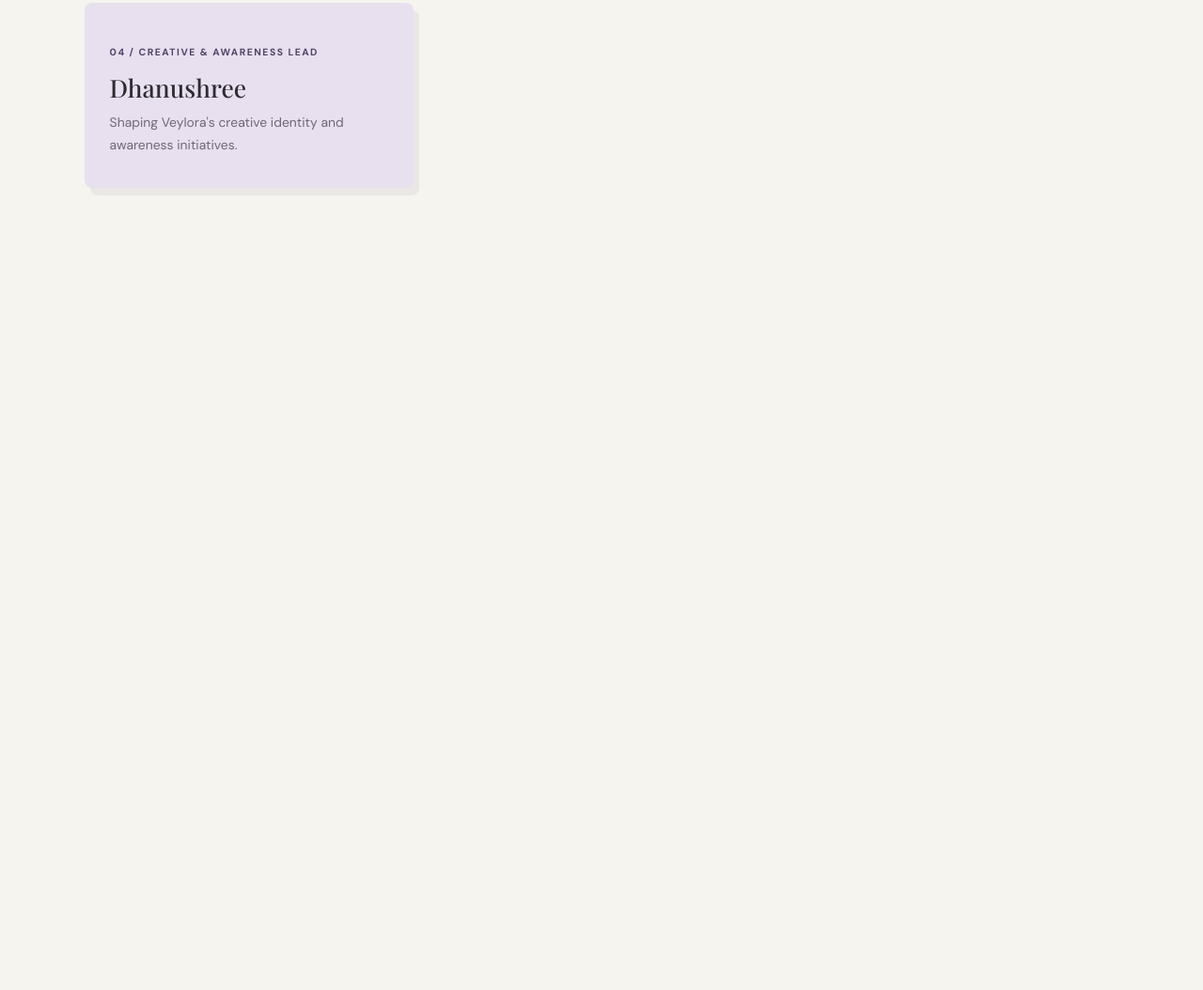
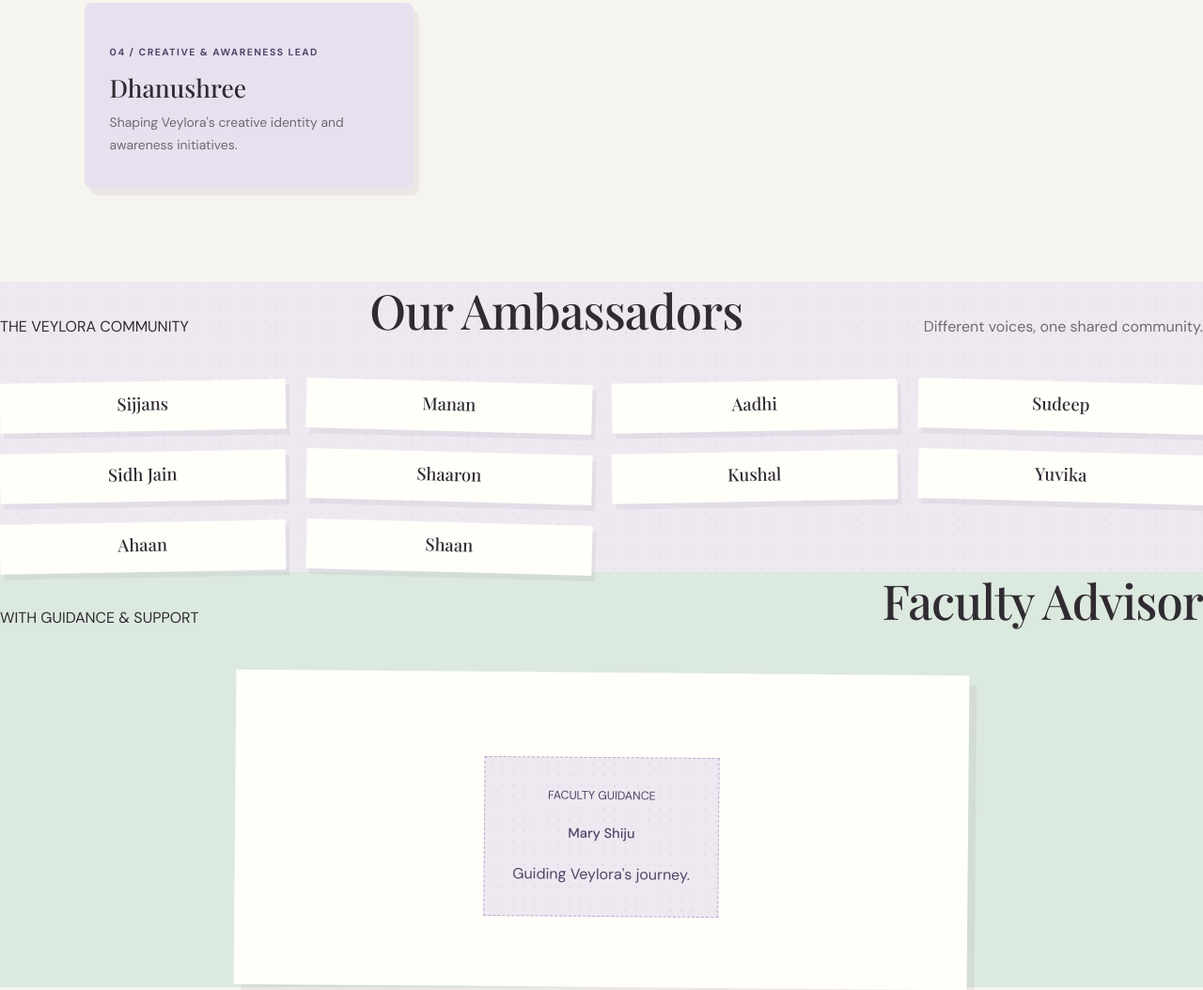
Before and after one commit to dhanushree6369-bot/VEYLORA-REIMAGINED, a plain HTML site: page our-people.html in a window 1280 px wide. Shown: the part 1198-2252 px from the top of the page at 94% size. Before the commit the page ends 1498 px from the top, so only its background shows below. Drawn offline with nearby package versions, Linux system fonts and the light colour scheme; a web font is replaced by a local one.

Commit message:
Update our-people.html

```diff
--- a/our-people.html
+++ b/our-people.html
@@ -109,3 +109,41 @@
 
 </div>
 </section>
+
+<section class="ambassador-section" id="ambassadors">
+  <div class="team-heading">
+    <span class="section-kicker">THE VEYLORA COMMUNITY</span>
+    <h2>Our Ambassadors</h2>
+    <p>Different voices, one shared community.</p>
+  </div>
+
+  <div class="ambassador-grid">
+
+    <div class="ambassador-card"><h3>Sijjans</h3></div>
+    <div class="ambassador-card"><h3>Manan</h3></div>
+    <div class="ambassador-card"><h3>Aadhi</h3></div>
+    <div class="ambassador-card"><h3>Sudeep</h3></div>
+    <div class="ambassador-card"><h3>Sidh Jain</h3></div>
+    <div class="ambassador-card"><h3>Shaaron</h3></div>
+    <div class="ambassador-card"><h3>Kushal</h3></div>
+    <div class="ambassador-card"><h3>Yuvika</h3></div>
+    <div class="ambassador-card"><h3>Ahaan</h3></div>
+    <div class="ambassador-card"><h3>Shaan</h3></div>
+
+  </div>
+</section>
+
+<section class="faculty-section" id="faculty">
+  <div class="team-heading">
+    <span class="section-kicker">WITH GUIDANCE & SUPPORT</span>
+    <h2>Faculty Advisor</h2>
+  </div>
+
+  <div class="faculty-note">
+    <div class="faculty-placeholder">
+      <span>FACULTY GUIDANCE</span>
+      <h3>Mary Shiju</h3>
+      <p>Guiding Veylora's journey.</p>
+    </div>
+  </div>
+</section>
```
